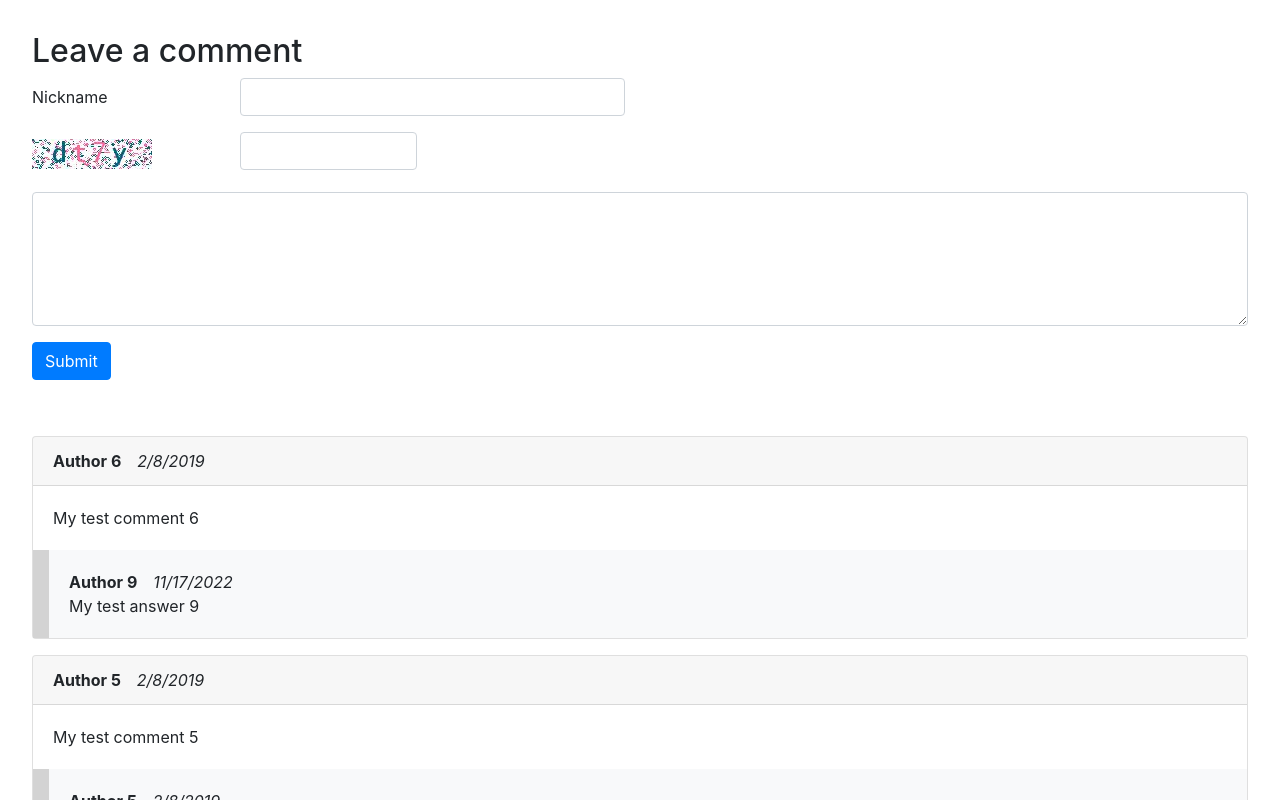
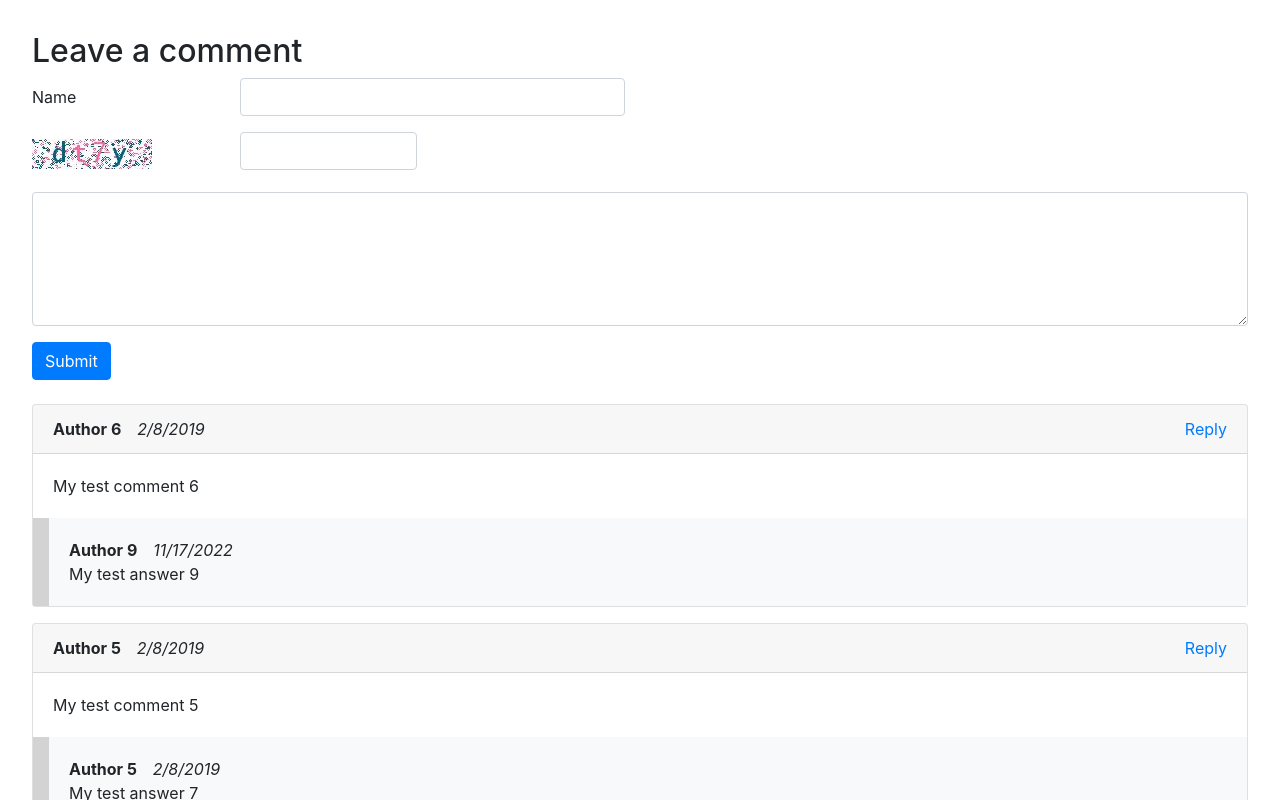
Before and after one commit to ttulka/comments-react, a React (Create React App) app in the folder comments/: page / in a window 1280 px wide. Shown: the top 800 px of the page. Built offline with nearby package versions, Linux system fonts and the light colour scheme.

Commit message:
reply form added

```diff
--- a/comments/src/App.css
+++ b/comments/src/App.css
@@ -1,27 +1,23 @@
 .comments-app {
     margin: 2em;
-}
-
-.comments-app form {
-    padding-bottom: 3em;
 }
 
 .comments-app .comment .author {
     font-weight: bold;
     padding-right: 1em;
 }
-
 .comments-app .comment .createdAt {
     font-style: italic;
 }
-
-.comments-app .comment .answer {
+.comments-app .comment .reply {
+    float: right;
+}
+.comments-app .comment .answers {
     border-left: 1em solid lightgray;
 }
-
 .comments-app .comment .pagination .page-link {
     border: none;
-    padding: 0.5em 2.3em 0 2.3em;
+    padding: 1em 1.3em 0 1.3em;
 }
 .comments-app .comment .pagination .page-link:hover {
     background: inherit;
--- a/comments/src/App.js
+++ b/comments/src/App.js
@@ -1,8 +1,10 @@
 import React, {Component} from 'react';
 import './App.css';
+import * as ReactDOM from "react-dom";
 
 const SERVICE_API = process.env.SERVICE_API || '/server';
-const CAPTCHA_URL = process.env.CAPTCHA_URL || '/captcha.png';
+const CAPTCHA_COMMENT_URL = process.env.CAPTCHA_URL || '/captcha.png';
+const CAPTCHA_ANSWER_URL = process.env.CAPTCHA_URL || '/captcha.png';
 
 const title = 'Leave a comment';
 
@@ -43,30 +45,38 @@ class Comments extends Component {
         this.setState({next: href});
     }
 
-    onLeaveComment() {
-        console.log('Leave a new comment...');
-        const newComment = {
+    onLeaveComment({name, message, captcha}) {
+        console.log('Leave a new comment...', message);
+        // TODO call the storing service
+        const comment = {
             "id": 123,
-            "body": "My test comment 123",
-            "createdAt": "1549648553",
-            "author": "Author 123"
+            "body": message,
+            "createdAt": new Date().getTime() / 1000,
+            "author": name
         };
-        this.setState({comments: [newComment, ...this.state.comments]});
+        this.setState({comments: [comment, ...this.state.comments]});
     }
 
     render() {
+        const onLeaveAnswer = () => {
+            // TODO:
+            // focus on the form
+
+        }
         return (
         <div className="comments-app">
             <h2>{title}</h2>
 
-            <LeaveCommentForm
-                serviceApi={SERVICE_API}
-                captchaUrl={CAPTCHA_URL}
-                onLeaveComment={this.onLeaveComment}/>
+            <div className="pb-3">
+                <LeaveMessageForm
+                    captchaUrl={CAPTCHA_COMMENT_URL}
+                    onLeaveMessage={this.onLeaveComment}/>
+            </div>
 
             {this.state.comments.map(comment =>
                 <Comment
                     comment={comment}
+                    onLeaveAnswer={onLeaveAnswer}
                     key={comment.id}/>
             )}
 
@@ -81,30 +91,52 @@ class Comments extends Component {
     }
 }
 
-class LeaveCommentForm extends Component {
+class LeaveMessageForm extends Component {
+    constructor(props) {
+        super(props);
+
+        this.state = {
+            name: null,
+            message: null,
+            captcha: null
+        }
+
+        this.onSubmit = this.onSubmit.bind(this);
+        this.onInputChange = this.onInputChange.bind(this);
+    }
+
+    onSubmit(e) {
+        e.preventDefault();
+        this.props.onLeaveMessage(this.state);
+    }
+
+    onInputChange(e) {
+        const {name, value} = e.target;
+        this.setState({[name]: value});
+    }
+
     render() {
-        const {serviceApi, captchaUrl, onLeaveComment} = this.props;
+        const {captchaUrl} = this.props;
         return (
-        <form action={serviceApi} method="post">
-            <input type="hidden" name="parent"/>
+        <form onSubmit={this.onSubmit} method="post">
             <div className="form-group row">
-                <label htmlFor="nickname" className="col-sm-2 col-form-label">Nickname</label>
+                <label htmlFor="name" className="col-sm-2 col-form-label">Name</label>
                 <div className="col-sm-4">
-                    <input name="nickname" id="nickname" className="form-control"/>
+                    <input name="name" id="name" className="form-control" onChange={this.onInputChange}/>
                 </div>
             </div>
             <div className="form-group row">
                 <label htmlFor="captcha" className="col-sm-2 col-form-label"><img src={captchaUrl}/></label>
                 <div className="col-sm-2">
-                    <input name="captcha" id="captcha" className="form-control"/>
+                    <input name="captcha" id="captcha" className="form-control" onChange={this.onInputChange}/>
                 </div>
             </div>
             <div className="form-group row">
                 <div className="col-sm-12">
-                    <textarea name="message" rows="5" className="form-control"></textarea>
+                    <textarea name="message" rows="5" className="form-control" onChange={this.onInputChange}/>
                 </div>
             </div>
-            <button type="button" onClick={onLeaveComment} className="btn btn-primary mb-2">Submit</button>
+            <button type="submit" className="btn btn-primary mb-2">Submit</button>
         </form>
         );
     }
@@ -136,9 +168,11 @@ class Comment extends Component {
 
         this.state = {
             answers: props.comment.answers,
-            next: props.comment.next
+            next: props.comment.next,
+            formVisible: false
         }
 
+        this.onReply = this.onReply.bind(this);
         this.onLeaveAnswer = this.onLeaveAnswer.bind(this);
         this.loadAnswers = this.loadAnswers.bind(this);
     }
@@ -163,29 +197,36 @@ class Comment extends Component {
         this.setState({next: href});
     }
 
-    onLeaveAnswer() {
-        console.log('Leave a new answer...');
-        const newAnswer = {
-            "id": 999999,
-            "body": "My test answer XXX",
-            "createdAt": "1549648553",
-            "author": "Author XXX"
+    onReply(e) {
+        this.setState({formVisible: true});
+    }
+
+    onLeaveAnswer({name, message, captcha}) {
+        console.log('Leave a new answer...', message);
+        // TODO call the storing service
+        const answer = {
+            "id": 321,
+            "body": message,
+            "createdAt": new Date().getTime() / 1000,
+            "author": name
         };
-        this.setState({answers: [newAnswer, ...this.state.answers]});
+        this.setState({answers: [...this.state.answers, answer]});
     }
 
     render() {
-        const {author, createdAt, body} = this.props.comment;
+        const {id, author, createdAt, body} = this.props.comment;
         return (
         <div className="comment card mb-3">
             <div className="card-header">
                 <span className="author">{author}</span>
                 <span className="createdAt">{formattedDate(createdAt)}</span>
+                <a onClick={this.onReply} className="reply" href={"#form-" + id}>Reply</a>
             </div>
             <div className="body card-body">
                 {body}
             </div>
 
+            <div className="answers">
                 {(this.state.answers || []).map(answer =>
                      <Answer answer={answer} key={answer.id}/>
                 )}
@@ -194,8 +235,19 @@ class Comment extends Component {
                  <Pagination
                      next={this.state.next}
                      label='More...'
-                 onLoadNextItems={this.loadAnswers}/>
+                     onLoadNextItems={this.onLeaveAnswer}/>
                 }
+
+                {this.state.formVisible &&
+                 <div className="p-3">
+                     <a name={"form-" + id}></a>
+                     <h3>Your answer</h3>
+                     <LeaveMessageForm
+                         captchaUrl={CAPTCHA_ANSWER_URL}
+                         onLeaveMessage={this.onLeaveAnswer}/>
+                 </div>
+                }
+            </div>
         </div>
         );
     }
```
Lines whose indentation alone changed are shown as unchanged.
